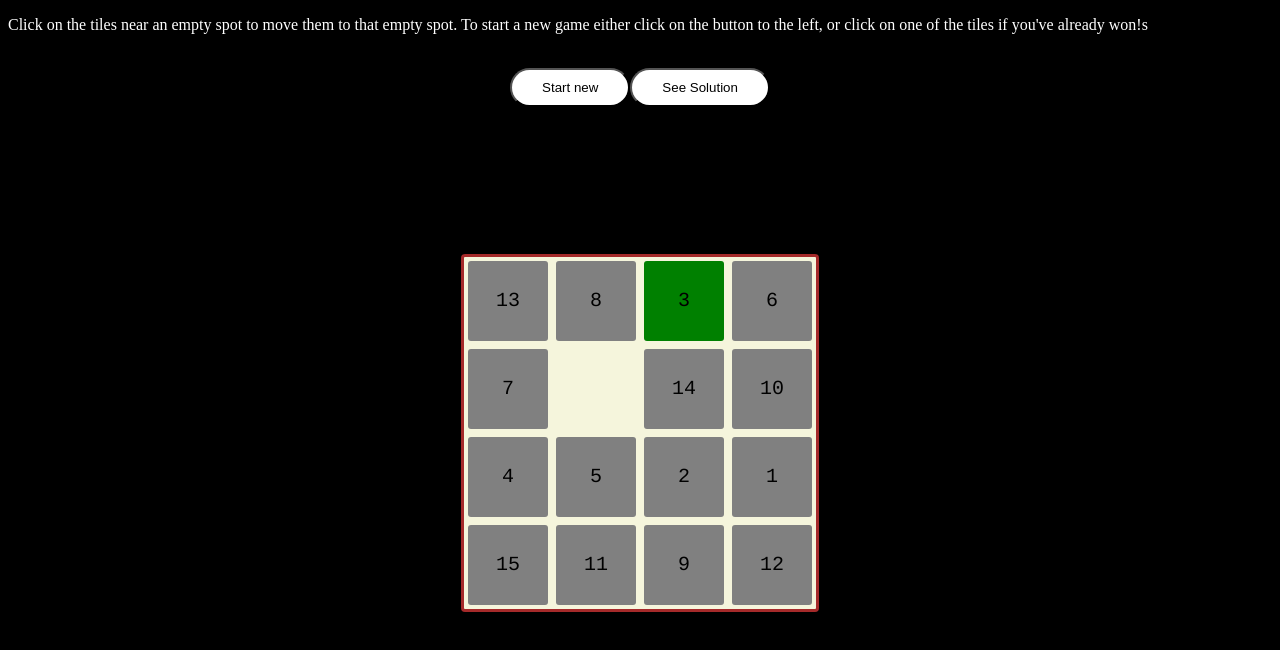
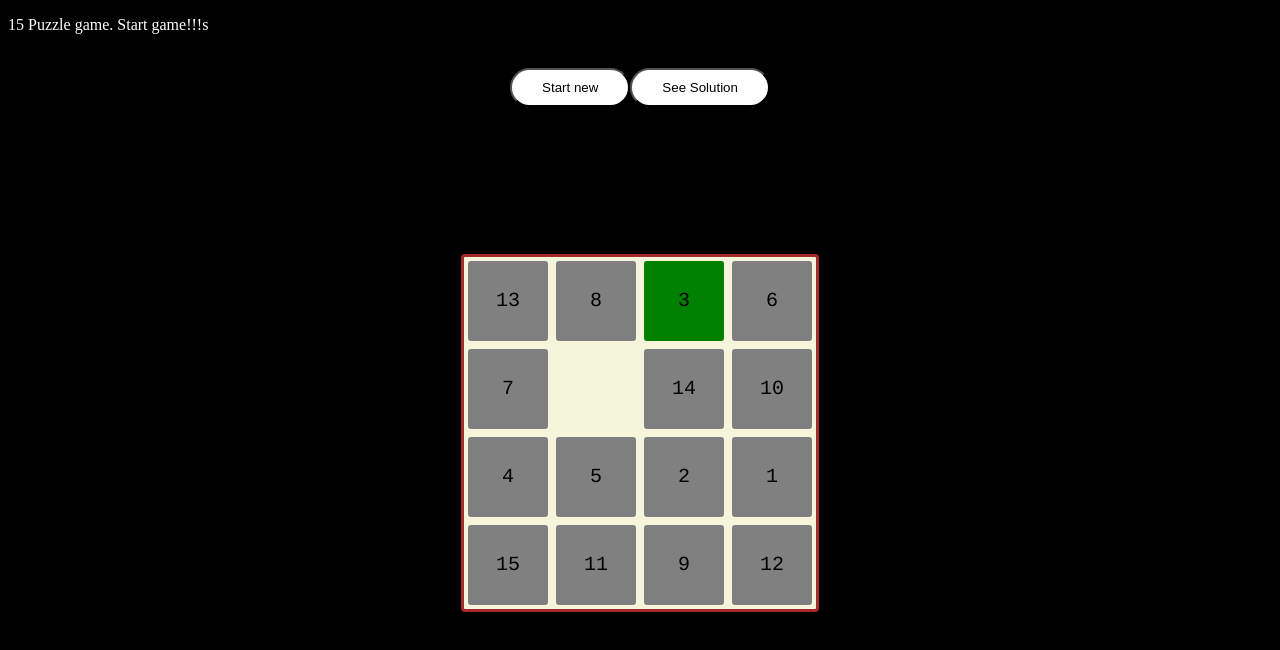
Before and after one commit to akramjonkamolov673/15puzzle, a plain HTML site: page index.html in a window 1280 px wide. Drawn offline with Linux system fonts and the light colour scheme.

Commit message:
Update index.html

```diff
--- a/index.html
+++ b/index.html
@@ -9,7 +9,7 @@
 </head>
 <body>
     <div id=container></div>
-    <p id=msMeter>Click on the tiles near an empty spot to move them to that empty spot. To start a new game either click on the button to the left, or click on one of the tiles if you've already won!</p> <br>
+    <p id=msMeter>15 Puzzle game. Start game!!!</p> <br>
     <div class="btn-con">
         <button id=gen>Start new</button> <button id=see>See Solution</button>
     </div>
```
